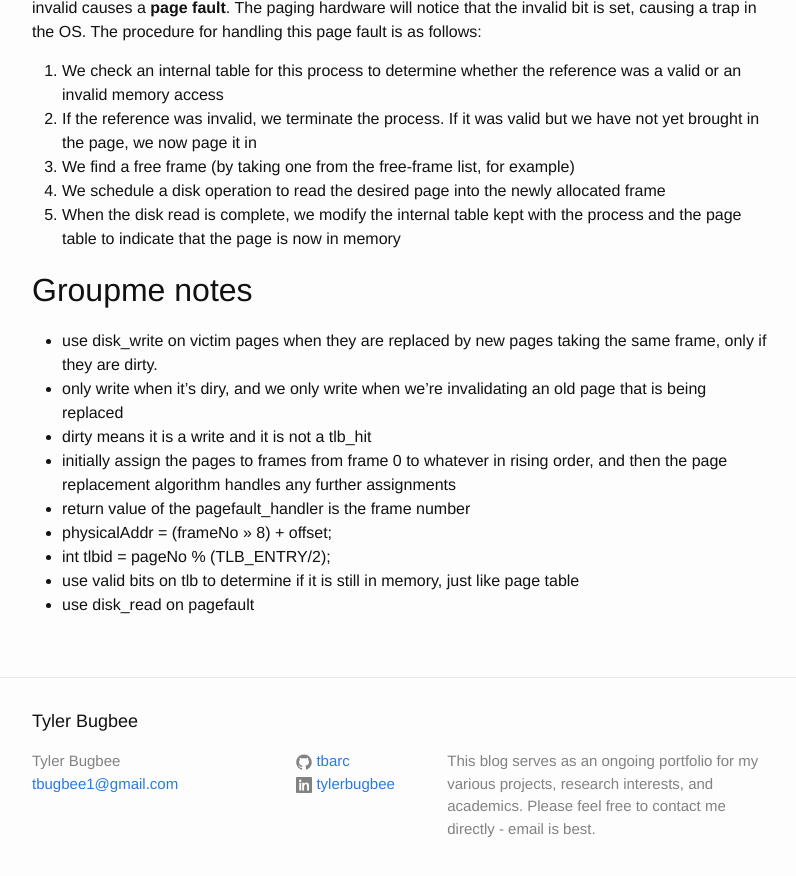
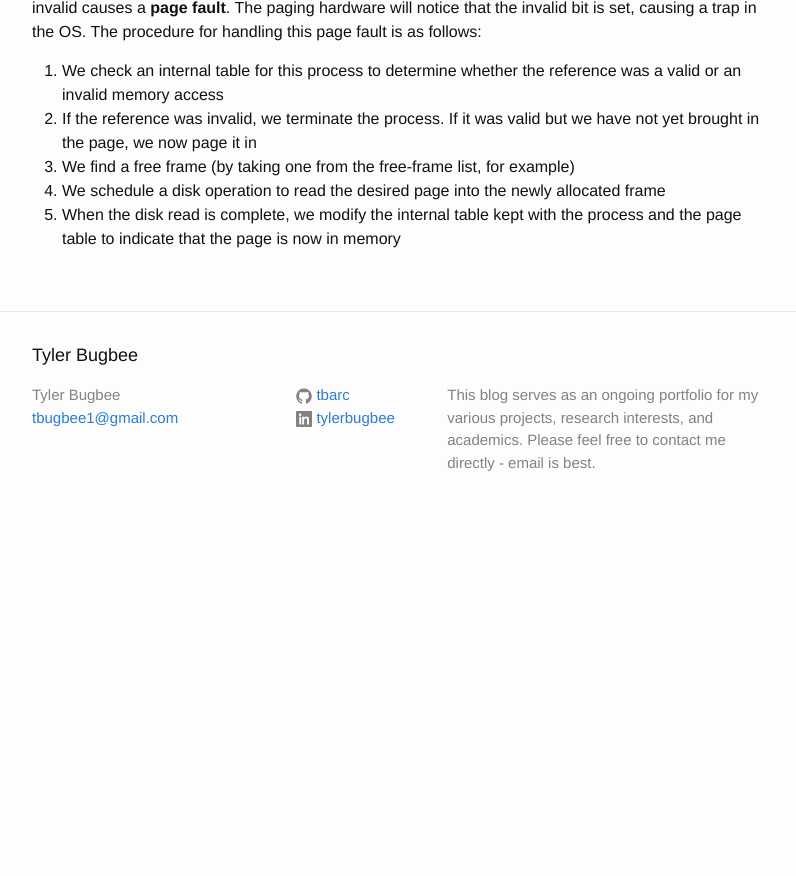
Before and after one commit to tbarc/tbarc.github.io, a Jekyll site: the page built from _posts/2017-11-11-virtual-memory.markdown, in a window 1280 px wide and 900 px high, scrolled down 3686 px. Shown: the top 876 px of the window, without its empty margins (238-1034 px from the left). Built offline with Jekyll 4.4.1, drawn with Linux system fonts in a browser that asks for light colours; after the commit the page ends 4220 px from its top, so only the background shows below that.

Commit message:
hid groupme notes

```diff
--- a/_posts/2017-11-11-virtual-memory.markdown
+++ b/_posts/2017-11-11-virtual-memory.markdown
@@ -107,7 +107,7 @@ When a process tries to access a page that was not brought into memory - access
   4. We schedule a disk operation to read the desired page into the newly allocated frame
   5. When the disk read is complete, we modify the internal table kept with the process and the page table to indicate that the page is now in memory
 
-## Groupme notes
+<!-- ## Groupme notes
 * use disk_write on victim pages when they are replaced by new pages taking the same frame, only if they are dirty.
 * only write when it's diry, and we only write when we're invalidating an old page that is being replaced
 * dirty means it is a write and it is not a tlb_hit
@@ -116,4 +116,4 @@ When a process tries to access a page that was not brought into memory - access
 * physicalAddr = (frameNo >> 8) + offset;
 * int tlbid = pageNo % (TLB_ENTRY/2);
 * use valid bits on tlb to determine if it is still in memory, just like page table
-* use disk_read on pagefault
+* use disk_read on pagefault -->
```
